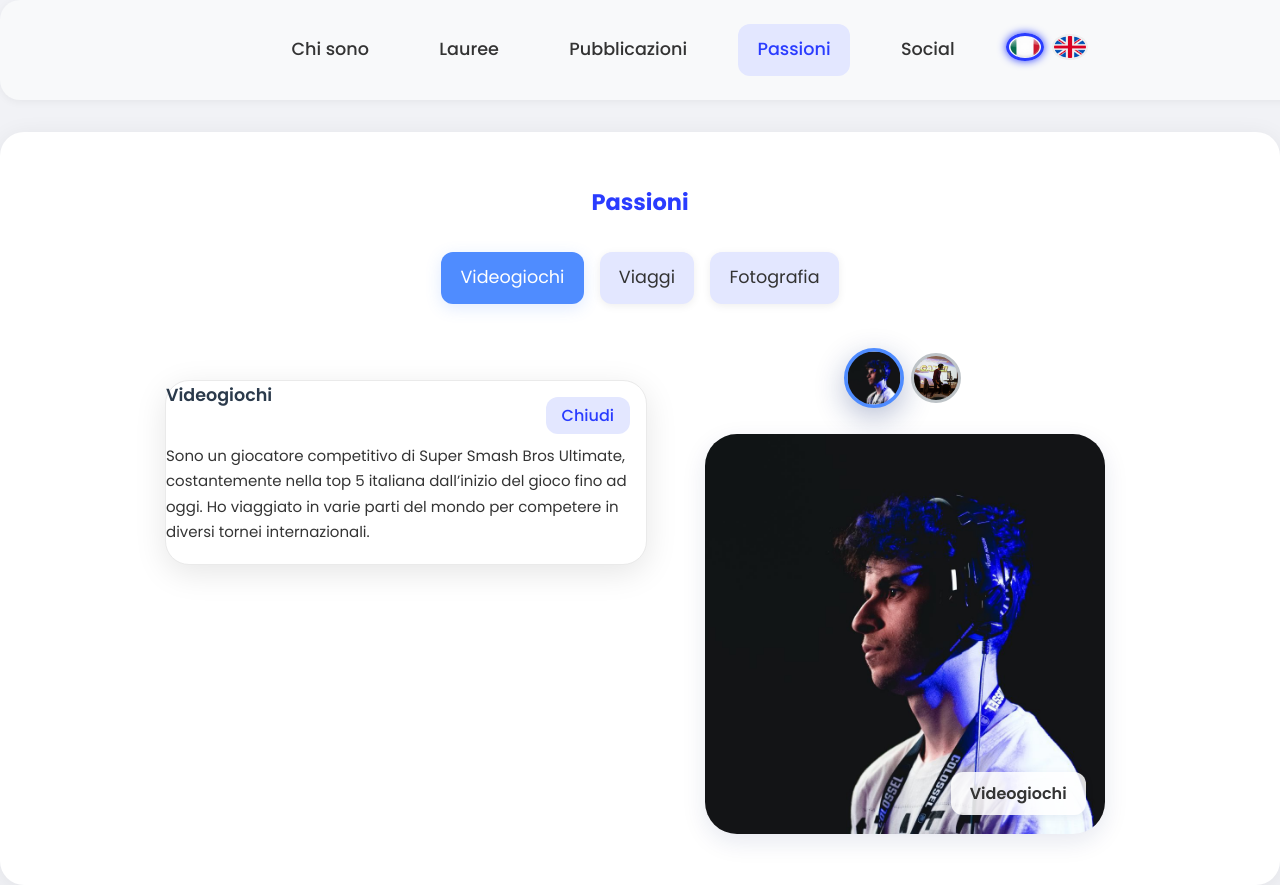
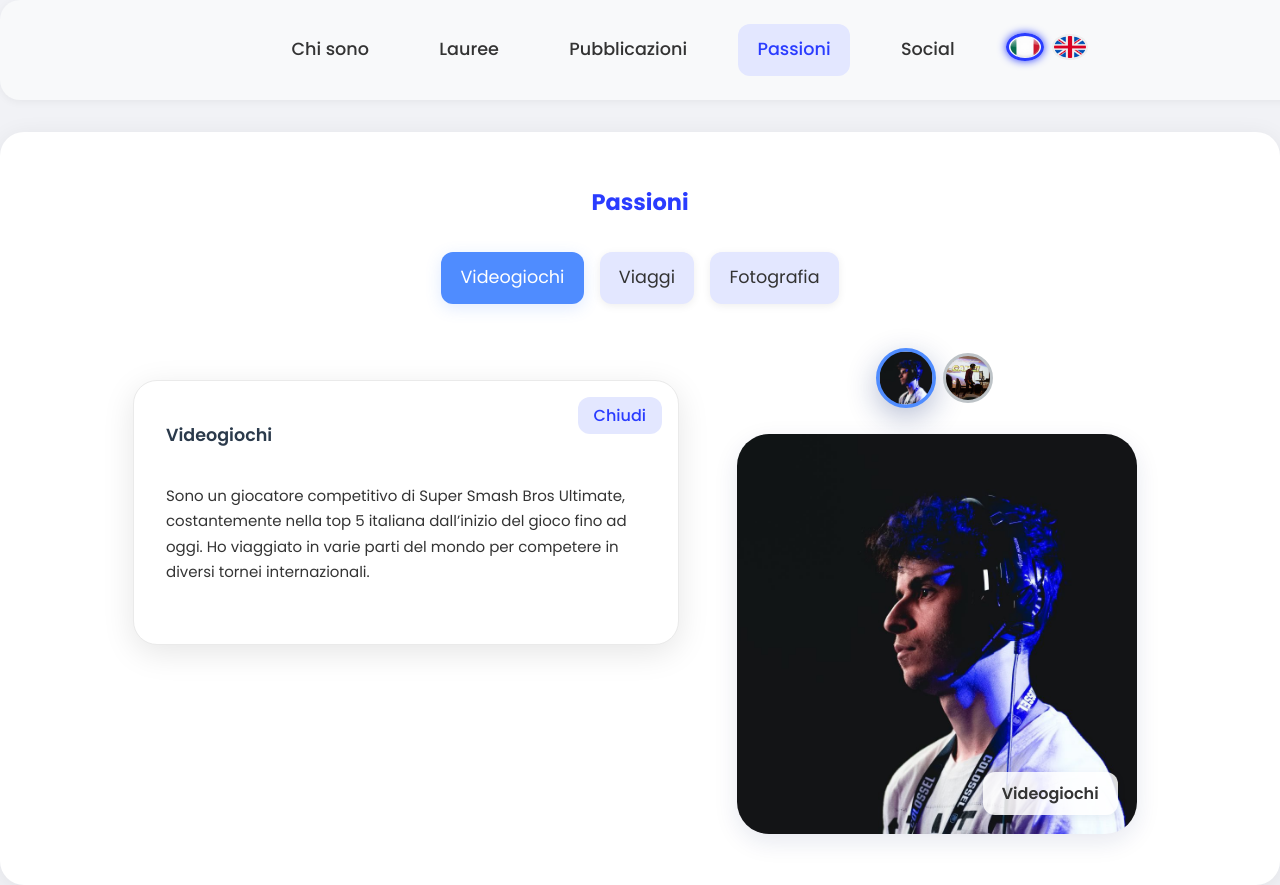
Before and after one commit to MetalGandix/mypersonalpageleomogia, a React (Vite) app: page /passioni in a window 1280 px wide. Built offline with nearby package versions, Linux system fonts and the light colour scheme.

Commit message:
Cambiata card

```diff
--- a/package.json
+++ b/package.json
@@ -7,7 +7,9 @@
     "dev": "vite",
     "build": "vite build",
     "lint": "eslint .",
-    "preview": "vite preview"
+    "preview": "vite preview",
+    "predeploy": "npm run build",
+    "deploy": "gh-pages -d dist"
   },
   "dependencies": {
     "react": "^19.1.1",
@@ -22,6 +24,7 @@
     "eslint": "^9.33.0",
     "eslint-plugin-react-hooks": "^5.2.0",
     "eslint-plugin-react-refresh": "^0.4.20",
+    "gh-pages": "^6.3.0",
     "globals": "^16.3.0",
     "vite": "^7.1.2"
   }
--- a/src/styles.css
+++ b/src/styles.css
@@ -546,6 +546,7 @@ p {
   box-shadow: 0 4px 16px rgba(79,140,255,0.18);
 }
 .passione-info-card {
+  padding: 2.5rem 2rem;
   background: #fff;
   border-radius: 24px;
   box-shadow: 0 8px 32px rgba(0,0,0,0.10);
```
Also changed, not shown: 1 other file (tests, documents, lock files or other folders).
